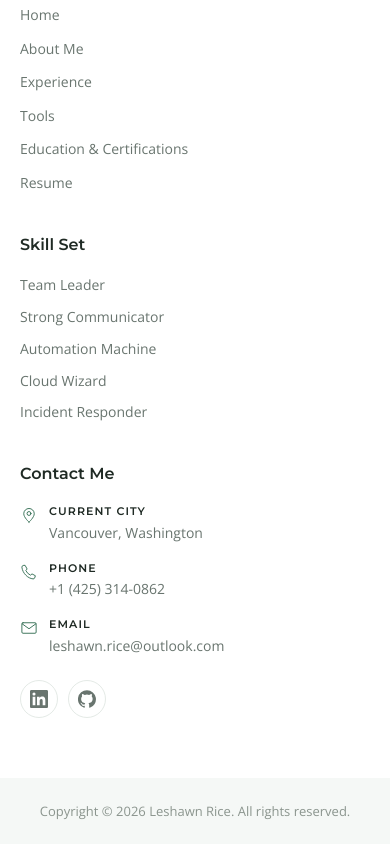
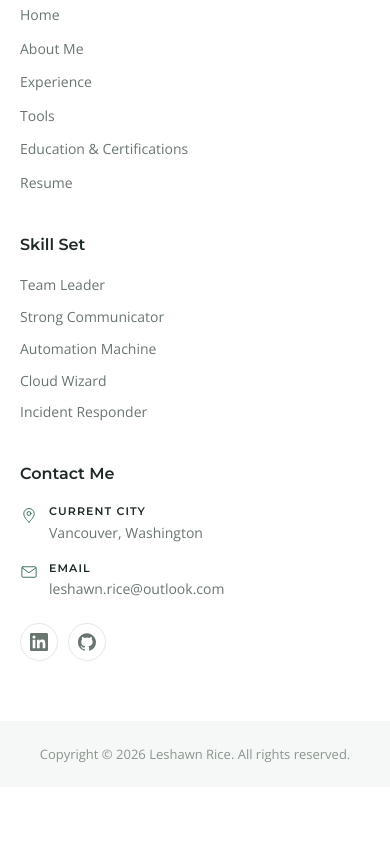
Before and after one commit to leshawn-rice/leshawn-rice.github.io, a React (Vite) app: page / in a window 390 px wide. Shown: the part 8564-9408 px from the top of the page. After the commit the page ends 9351 px from the top, so only its background shows below. Built offline with nearby package versions, Linux system fonts and the light colour scheme.

Commit message:
Remove the phone number from the site
Dropped from the footer contact block and from the contact data. The
phone glyph goes too - nothing else used it.

Note: the number is still in the resume PDF that the nav and footer link
to, so it remains publicly reachable until that file is re-exported.

```diff
--- a/src/components/Footer.jsx
+++ b/src/components/Footer.jsx
@@ -48,13 +48,6 @@ export default function Footer() {
               </span>
             </li>
             <li>
-              <Icon name="phone" size={18} />
-              <span>
-                <strong>Phone</strong>
-                <a href={contact.phoneHref}>{contact.phone}</a>
-              </span>
-            </li>
-            <li>
               <Icon name="mail" size={18} />
               <span>
                 <strong>Email</strong>
--- a/src/components/Icon.jsx
+++ b/src/components/Icon.jsx
@@ -56,9 +56,6 @@ const PATHS = {
       <path d="m3 6.5 9 6.5 9-6.5" />
     </>
   ),
-  phone: (
-    <path d="M7 3.5 9.5 8 7.8 10a12 12 0 0 0 6.2 6.2l2-1.7 4.5 2.5-1 3a2 2 0 0 1-2 1.2C10.4 20.6 3.4 13.6 2.5 5.5a2 2 0 0 1 1.2-2Z" />
-  ),
   pin: (
     <>
       <path d="M12 21.5s7-6.2 7-11.2a7 7 0 1 0-14 0c0 5 7 11.2 7 11.2Z" />
--- a/src/data/site.js
+++ b/src/data/site.js
@@ -32,8 +32,6 @@ export const contact = {
   name: 'Leshawn Rice',
   role: 'Platform Engineer',
   city: 'Vancouver, Washington',
-  phone: '+1 (425) 314-0862',
-  phoneHref: 'tel:+14253140862',
   email: 'leshawn.rice@outlook.com',
   linkedin: 'https://www.linkedin.com/in/leshawn-rice/',
   github: 'https://www.github.com/leshawn-rice/',
```
